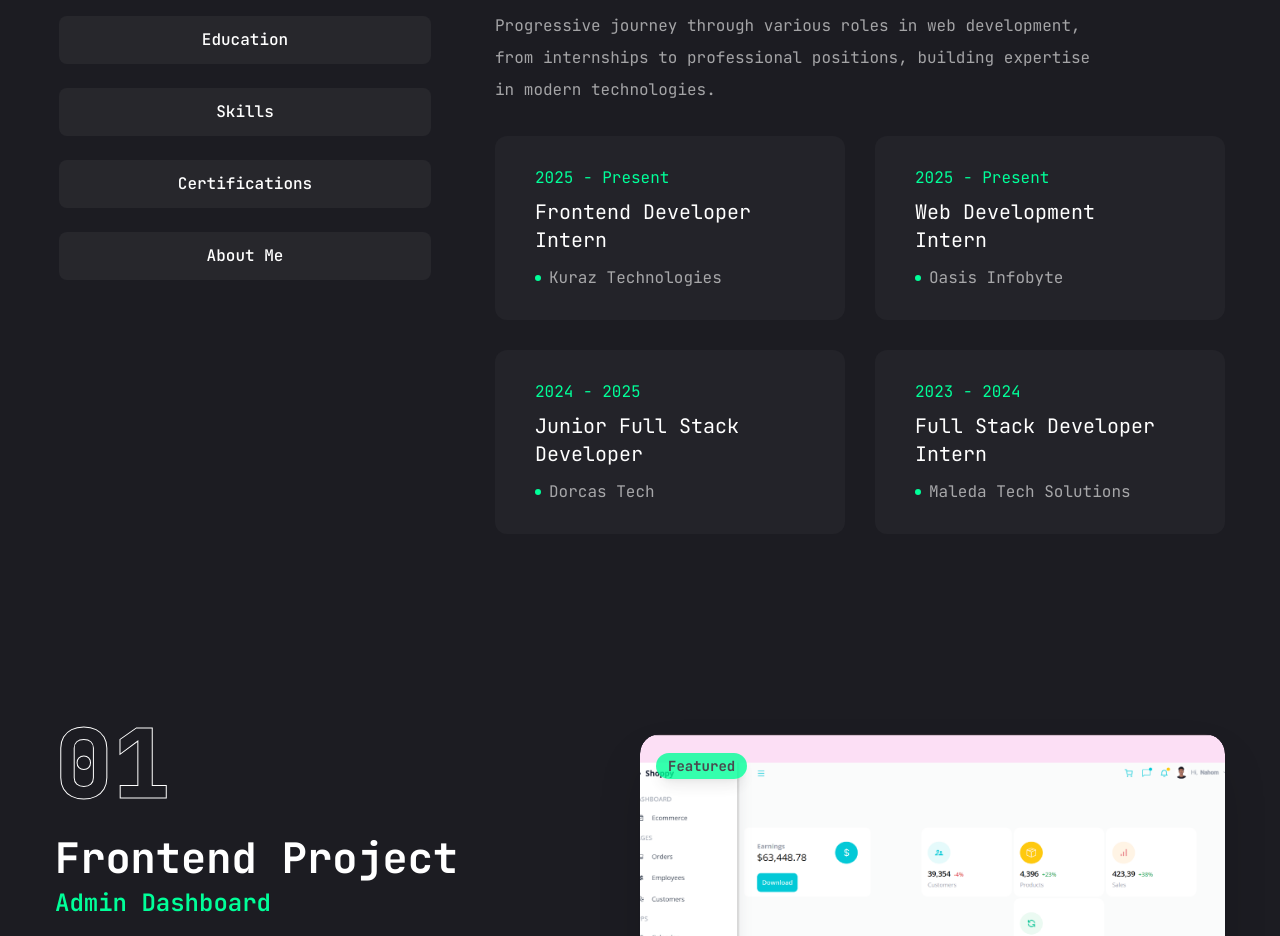
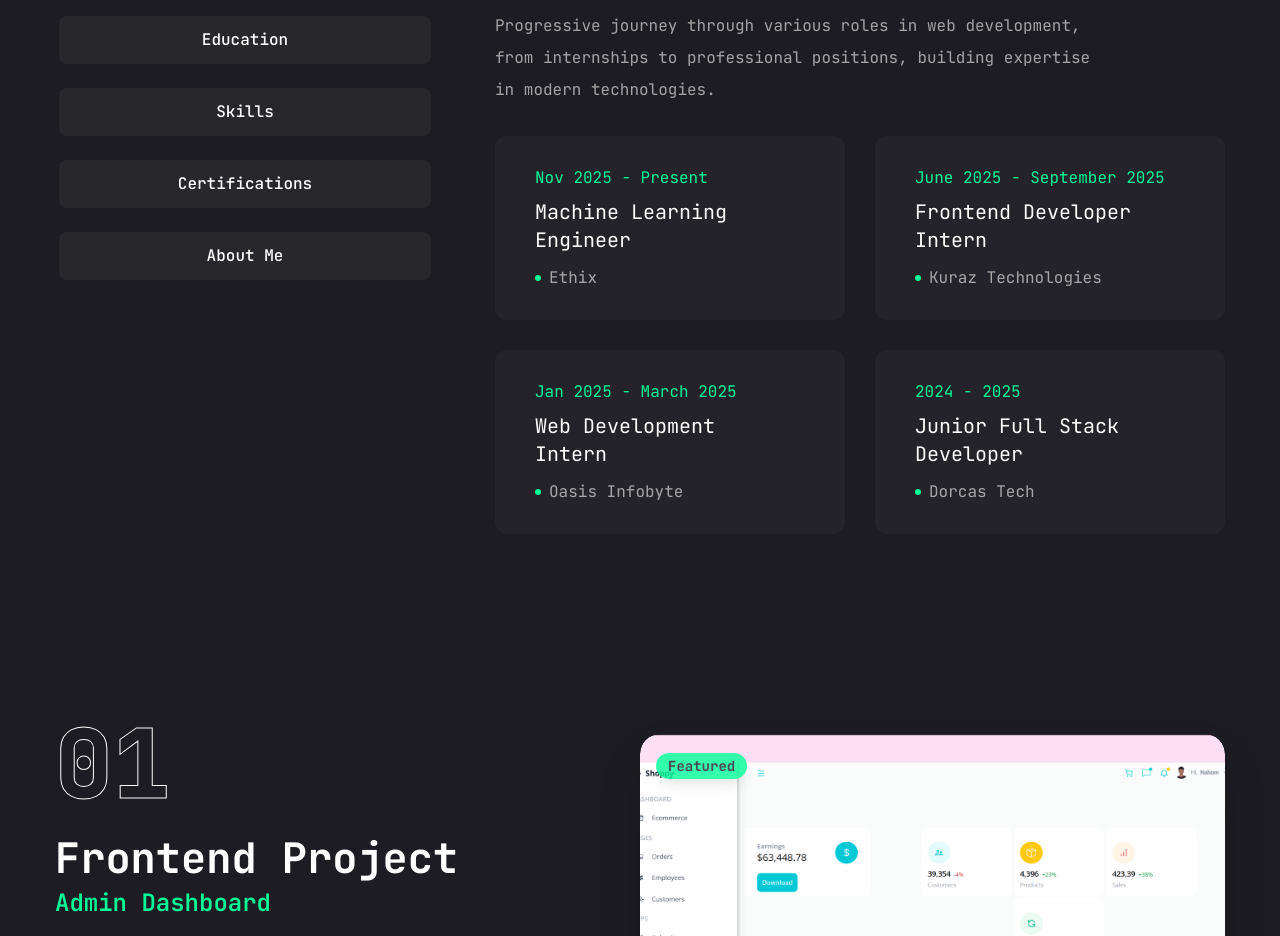
Before and after one commit to nahomgebre57/nahom-portfolio, a Next.js app: page / in a window 1280 px wide. Shown: the part 1800-2736 px from the top of the page. Built offline with nearby package versions, Linux system fonts and the light colour scheme.

Commit message:
resume update

```diff
--- a/app/resume/page.jsx
+++ b/app/resume/page.jsx
@@ -79,15 +79,21 @@
     "Progressive journey through various roles in web development, from internships to professional positions, building expertise in modern technologies.",
   items: [
     {
+      company: "Ethix",
+      position: "Machine Learning Engineer",
+      duration: "Nov 2025 - Present",
+      description: "Building machine learning models using Python, TensorFlow, and PyTorch."
+    },
+    {
       company: "Kuraz Technologies",
       position: "Frontend Developer Intern",
-      duration: "2025 - Present",
+      duration: "June 2025 - September 2025",
       description: "Developing responsive user interfaces using React and TypeScript"
     },
     {
       company: "Oasis Infobyte",
       position: "Web Development Intern",
-      duration: "2025 - Present",
+      duration: "Jan 2025 - March 2025",
       description: "Building full-stack applications and improving UI/UX design skills"
     },
     {
```
